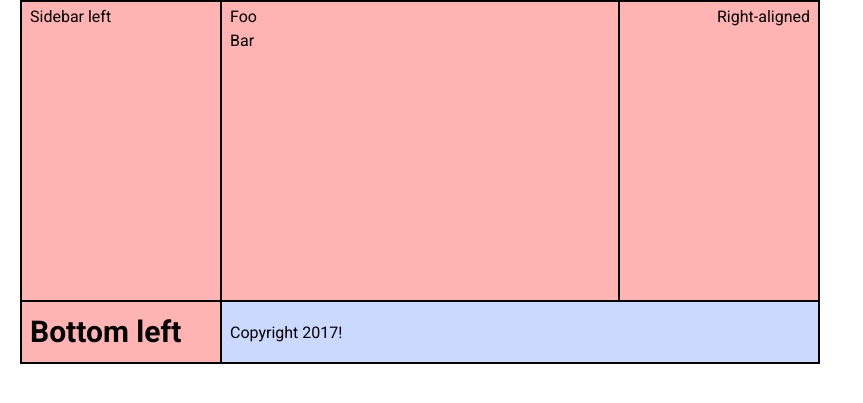
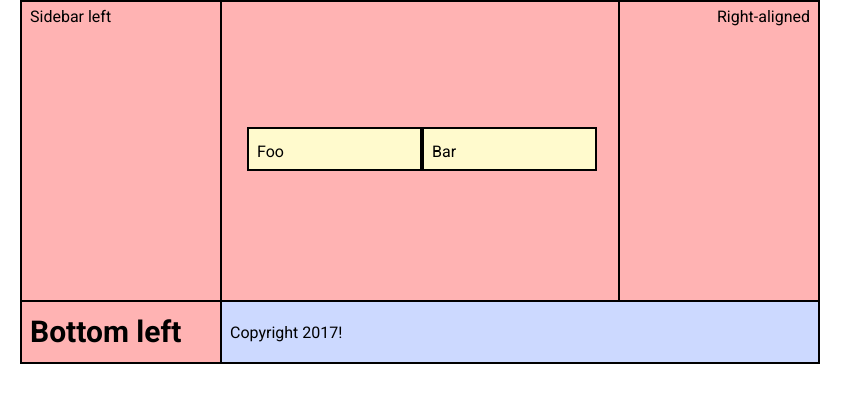
Before and after one commit to Ldupuis13/practice, a PHP site: page /2017-12-17.html in a window 1280 px wide. Shown: the part 70-473 px from the top of the page, without its empty margins (0-863 px from the left). Run offline with PHP 8.4, Linux system fonts and the light colour scheme.

Commit message:
adds "foobar" to middle section

```diff
--- a/2017-12-17.css
+++ b/2017-12-17.css
@@ -38,7 +38,6 @@ header, footer {
 footer {
   border-bottom: 2px solid #000000;
 }
-
 .left {
   float: left;
   width: 198px;
@@ -53,7 +52,6 @@ footer {
   border-style: solid;
 }
 /* width=400; total=600px*/
-
 .right {
   width: 198px;
   text-align: right;
@@ -67,3 +65,14 @@ footer {
   vertical-align: middle;
   background-color: #ccd9ff;
   }
+.foobar {
+  float:left;
+  width:171px;
+  border: 2px solid #000000;
+  padding: 8px 0;
+  background-color: #fffacd;
+  margin-top: 125px;
+}
+.foobar_combined {
+  margin-left: 25px;
+}
--- a/2017-12-17.html
+++ b/2017-12-17.html
@@ -15,11 +15,11 @@
           <p> Sidebar left</p>
         </div>
         <div class="middle">
-          <div class="foobar">
-            <div>
+          <div class="foobar_combined">
+            <div class="foobar">
               <p>Foo</p>
             </div>
-            <div>
+            <div class="foobar">
               <p>Bar</p>
             </div>
           </div>
```
